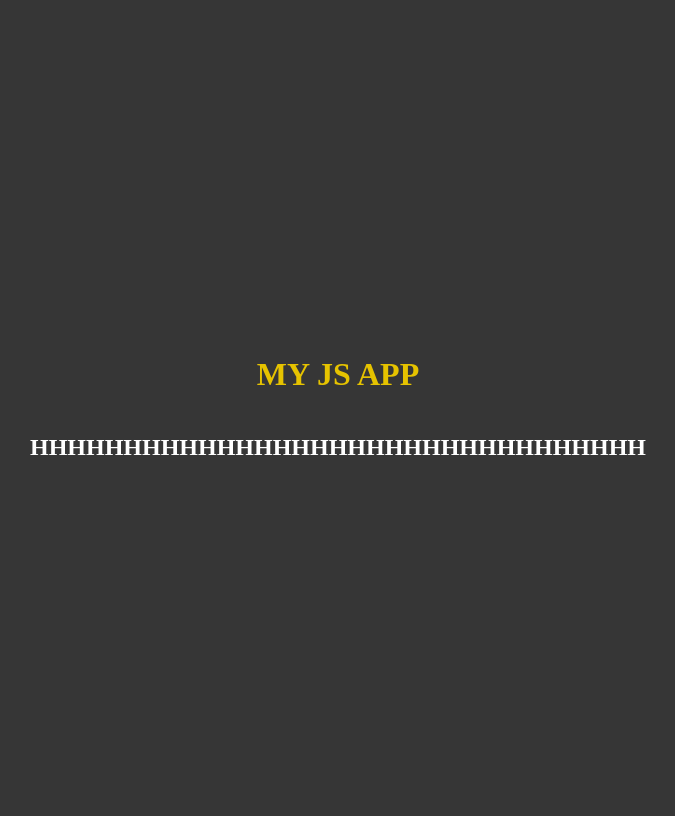
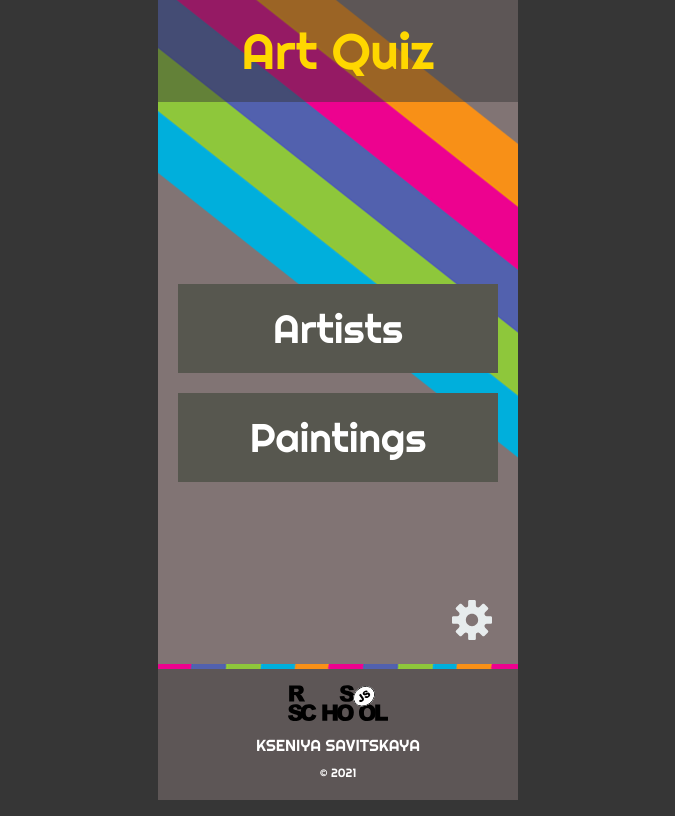
Before and after one commit to SavitskayaKseniya22/art-quiz1.0, a website: page art-quiz/src/index.html in a window 1280 px wide. Shown: the whole page, without its empty margins (302-977 px from the left). Drawn offline with Linux system fonts and the light colour scheme.

Commit message:
feat: add basic html and styles

```diff
--- a/art-quiz/src/index.html
+++ b/art-quiz/src/index.html
@@ -6,12 +6,50 @@
     <meta http-equiv="X-UA-Compatible" content="IE=edge">
     <meta name="viewport" content="width=device-width, initial-scale=1.0">
     <title>Art-quiz</title>
-    <link rel="stylesheet" href="style.css">
+    <link rel="preconnect" href="https://fonts.googleapis.com">
+    <link rel="preconnect" href="https://fonts.gstatic.com" crossorigin>
+    <link rel="preconnect" href="https://fonts.googleapis.com">
+    <link rel="preconnect" href="https://fonts.gstatic.com" crossorigin>
+    <link
+        href="https://fonts.googleapis.com/css2?family=Balsamiq+Sans:ital,wght@0,400;0,700;1,400;1,700&family=Righteous&display=swap"
+        rel="stylesheet">
+    <link rel="stylesheet" href="styles.css">
 </head>
 
 <body>
-    <h1>My JS App</h1>
-    <h2>hhhhhhhhhhhhhhhhhhhhhhhhhhhhhhhhh</h2>
+    <div class="container">
+        <header>
+            <h1>Art Quiz</h1>
+        </header>
+        <main>
+            <ul>
+                <li>
+                    <h2>Artists</h2>
+
+                </li>
+                <li>
+                    <h2>Paintings</h2>
+
+                </li>
+            </ul>
+            <button class="settings">
+                <img src="./images/settings.svg" alt="settings">
+            </button>
+        </main>
+
+        <footer>
+            <ul>
+                <li class="nameCourse">
+                    <a href="https://rs.school/js/" target="_blank"><img src="./images/rs_school_js.svg" alt="link"
+                            width="100"></a>
+                </li>
+                <li>
+                    <a href="https://github.com/SavitskayaKseniya22" target="_blank">KSENIYA SAVITSKAYA</a>
+                </li>
+                <li>© 2021</li>
+            </ul>
+        </footer>
+    </div>
 </body>
 
 </html>
--- a/art-quiz/src/index.js
+++ b/art-quiz/src/index.js
@@ -1,18 +1 @@
-import image from './images/lazy.png';
-
-const createImage = (src) => new Promise((res, rej) => {
-  const img = new Image();
-  img.onload = () => res(img);
-  img.onerror = rej;
-  img.src = src;
-});
-
-async function render() {
-  const subHeader = document.createElement('h2');
-  subHeader.innerHTML = 'This elements was created by js';
-  const myImage = await createImage(image);
-  document.body.appendChild(subHeader);
-  document.body.appendChild(myImage);
-}
-
-render();
+//import './styles.scss'
--- a/art-quiz/src/style.css
+++ /dev/null
@@ -1,17 +0,0 @@
-body {
-  min-height: 100vh;
-  display: flex;
-  flex-direction: column;
-  align-items: center;
-  justify-content: center;
-  color: white;
-  text-transform: uppercase;
-  background-color: #363636;
-}
-
-h1 { color: #e6c300; }
-
-img {
-  width: 90vw;
-  max-width: 256px;
-}
--- /dev/null
+++ b/art-quiz/src/styles.scss
@@ -0,0 +1,207 @@
+body,
+div,
+dl,
+dt,
+dd,
+ul,
+ol,
+li,
+h1,
+h2,
+h3,
+h4,
+h5,
+h6,
+pre,
+form,
+fieldset,
+input,
+p,
+blockquote,
+table,
+th,
+td,
+embed,
+object {
+    padding: 0;
+    margin: 0;
+}
+
+fieldset,
+img,
+abbr {
+    border: 0;
+}
+
+address,
+caption,
+cite,
+code,
+dfn,
+em,
+h1,
+h2,
+h3,
+h4,
+h5,
+h6,
+strong,
+th,
+var {
+    font-weight: normal;
+    font-style: normal;
+}
+
+ul {
+    list-style: none;
+}
+
+caption,
+th {
+    text-align: left;
+}
+
+h1,
+h2,
+h3,
+h4,
+h5,
+h6 {
+    font-size: 1.0em;
+}
+
+q:before,
+q:after {
+    content: '';
+}
+
+a,
+ins {
+    text-decoration: none;
+}
+
+
+
+button {
+    cursor: pointer;
+
+}
+
+*,
+::before,
+::after {
+    box-sizing: border-box;
+    font-family: inherit;
+
+}
+
+h1 {
+    color: gold;
+}
+
+body {
+    background-color: #363636;
+    color: white;
+    font-family: 'Righteous', cursive;
+
+
+    .container {
+        background-color: #dbbebe73;
+        width: 360px;
+        height: 100vh;
+        margin: 0 auto;
+        background-image: url("./images/leftanglestripes.png");
+        background-repeat: no-repeat;
+        background-position: left 15% bottom 100%;
+        display: flex;
+        flex-direction: column;
+        justify-content: space-between;
+        text-align: center;
+
+    }
+
+    header {
+        padding: 20px 20px;
+        width: 100%;
+        background-color: #3636367a;
+    }
+
+    h1 {
+        font-size: 50px;
+    }
+
+    main {
+        position: relative;
+        flex-grow: 1;
+        display: flex;
+        justify-content: center;
+        align-items: center;
+        padding: 20px;
+
+        ul {
+            width: 100%;
+            display: flex;
+            flex-direction: column;
+            justify-content: space-between;
+            row-gap: 20px;
+            font-size: 40px;
+
+            li {
+                background-color: rgb(87, 87, 79);
+                padding: 20px;
+                cursor: pointer;
+
+                color: white;
+
+
+
+
+
+
+
+
+
+            }
+
+        }
+    }
+
+    .settings {
+        position: absolute;
+        bottom: 20px;
+        right: 20px;
+        border: none;
+        background-color: transparent;
+
+        img {
+            width: 40px;
+            height: 40px;
+        }
+    }
+
+    footer {
+        background-color: #3636367a;
+        padding: 20px 20px;
+        width: 100%;
+        background-image: url("./images/bottomStripes.png");
+        background-repeat: no-repeat;
+
+        ul {
+            display: flex;
+            flex-direction: column;
+            width: 60%;
+            margin: 0 auto;
+            row-gap: 10px;
+
+            li {
+                font-size: 12px;
+            }
+
+            a {
+                color: white;
+                font-size: 16px;
+            }
+        }
+    }
+
+}
```
Also changed, not shown: art-quiz/src/images/bluearrowleft.png (added), art-quiz/src/images/bottomStripes.png (added), art-quiz/src/images/lazy.png (deleted), art-quiz/src/images/leftanglestripes.png (added), art-quiz/src/images/pinkarrowrigth.png (added), art-quiz/src/images/rightstripe.png (added), art-quiz/src/images/rs_school_js.svg (added), art-quiz/src/images/settings.svg (added), art-quiz/src/images/titlestrip.png (added), art-quiz/src/styles.css (added), 1 other file.
